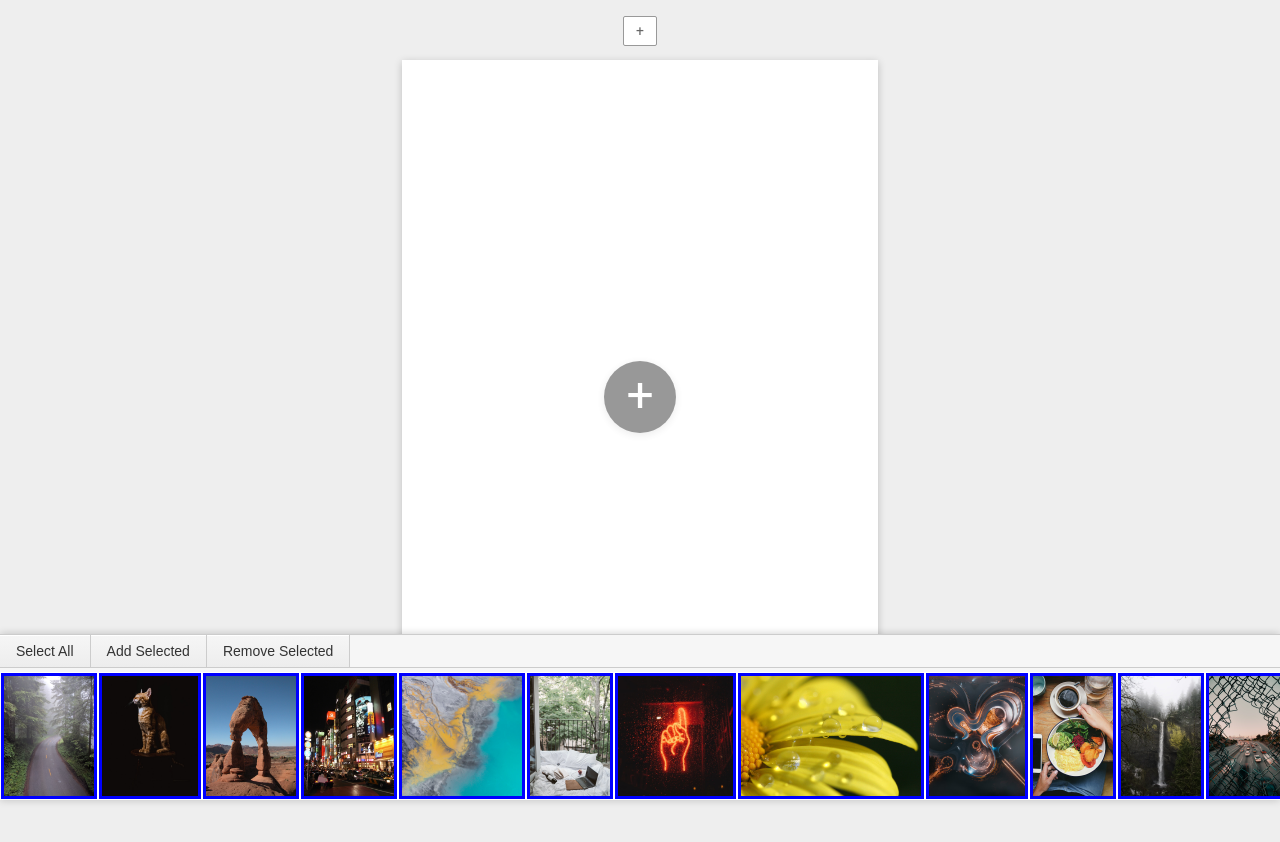
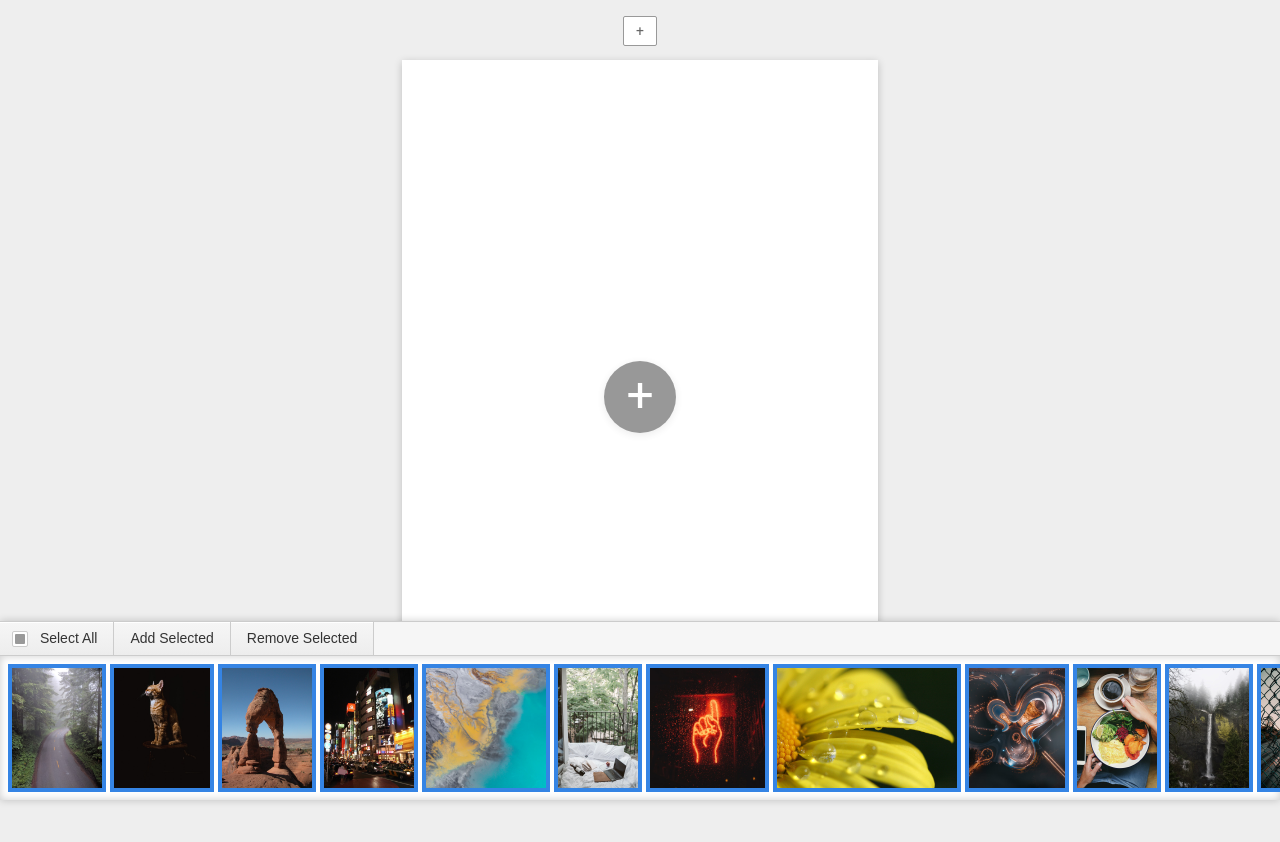
Before and after one commit to oWeRQ/quick-book, a Vue app: page / in a window 1280 px wide. Shown: the top 842 px of the page. Built offline with nearby package versions, Linux system fonts and the light colour scheme.

Commit message:
update buffer

```diff
--- a/src/components/ImagesBuffer.vue
+++ b/src/components/ImagesBuffer.vue
@@ -2,9 +2,9 @@
   <div class="buffer" v-if="images.length">
     <div class="panel">
       <div class="actions">
-        <button @click="selectAll">Select All</button>
-        <button @click="append">Add Selected</button>
-        <button @click="remove">Remove Selected</button>
+        <button @click="selectAll"><span :class="{checkbox: true, checked: isSelectedAll}"></span> Select All</button>
+        <button @click="append" :disabled="!hasSelected">Add Selected</button>
+        <button @click="remove" :disabled="!hasSelected">Remove Selected</button>
       </div>
       <div class="list">
         <img v-for="image in images" :key="image.src" :src="image.src" @click="select(image)" :class="{image: true, selected: selected.includes(image)}">
@@ -14,13 +14,19 @@
 </template>
 
 <script>
-  import { mapState, mapMutations } from 'vuex'
+  import { mapState, mapGetters, mapMutations } from 'vuex'
 
   export default {
-    computed: mapState({
-      images: 'bufferImages',
-      selected: 'bufferSelected',
-    }),
+    computed: {
+      ...mapState({
+        images: 'bufferImages',
+        selected: 'bufferSelected',
+      }),
+      ...mapGetters({
+        hasSelected: 'hasBufferSelected',
+        isSelectedAll: 'isBufferSelectedAll',
+      }),
+    },
     methods: {
       ...mapMutations({
         select: 'bufferSelect',
@@ -47,7 +53,6 @@
   }
   .actions {
     display: flex;
-    margin-bottom: 4px;
     border-bottom: 1px solid #ccc;
   }
   .actions button {
@@ -59,13 +64,18 @@
     border-right: 1px solid #ccc;
     box-shadow: inset 0 1px 0 white;
   }
+  .actions button[disabled] {
+    color: #999;
+  }
   .list {
     overflow-x: scroll;
     display: flex;
+    padding: 6px;
     background: white;
+    box-shadow: inset 0 0 8px rgba(0, 0, 0, .2);
   }
   .image {
-    margin: 4px;
+    margin: 6px;
     height: 120px;
     opacity: .8;
     cursor: pointer;
@@ -75,6 +85,26 @@
   }
   .image.selected {
     opacity: 1;
-    outline: 3px solid #00f;
+    outline: 4px solid #3584e4;
+  }
+  .checkbox {
+    display: inline-block;
+    vertical-align: middle;
+    margin-left: -4px;
+    margin-right: 8px;
+    width: 14px;
+    height: 14px;
+    background:white;
+    border: 1px solid #ccc;
+    border-radius: 2px;
+  }
+  .checkbox.checked::after {
+    content: '';
+    display: block;
+    margin: 2px auto;
+    width: 10px;
+    height: 10px;
+    background: #999;
+    border-radius: 1px;
   }
 </style>
--- a/src/store/index.js
+++ b/src/store/index.js
@@ -14,6 +14,9 @@ export default new Vuex.Store({
   getters: {
     hasBufferSelected(state) {
       return !!state.bufferSelected.length;
+    },
+    isBufferSelectedAll(state) {
+      return (state.bufferImages.length === state.bufferSelected.length);
     },
   },
   mutations: {
@@ -36,11 +39,13 @@ export default new Vuex.Store({
       state.bufferSelected = [];
     },
     append(state) {
-      state.images = state.images.concat(state.bufferSelected);
+      const selected = state.bufferImages.filter((im) => state.bufferSelected.includes(im));
+      state.images = state.images.concat(selected);
       this.commit('bufferRemove');
     },
     insert(state, idx) {
-      state.images.splice(idx, 0, ...state.bufferSelected);
+      const selected = state.bufferImages.filter((im) => state.bufferSelected.includes(im));
+      state.images.splice(idx, 0, ...selected);
       this.commit('bufferRemove');
     },
     cutIndex(state, idx) {
```
